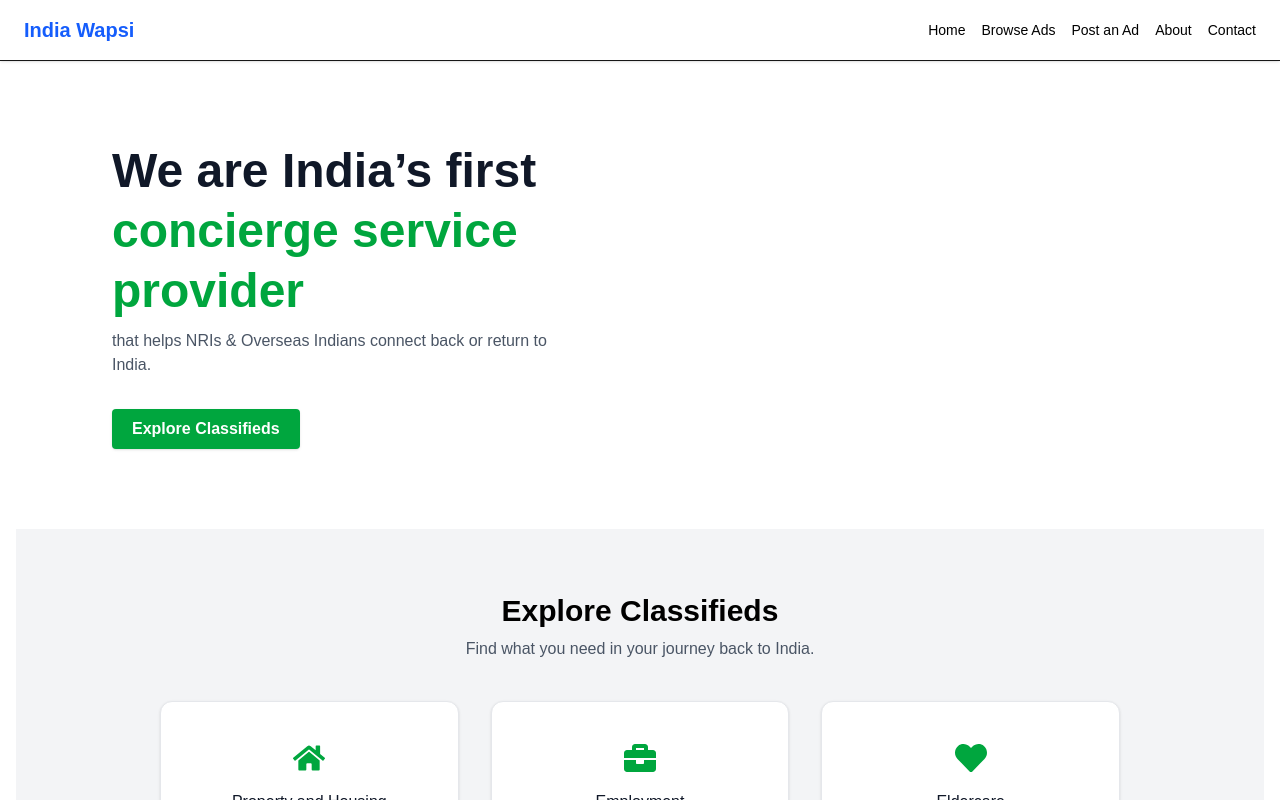
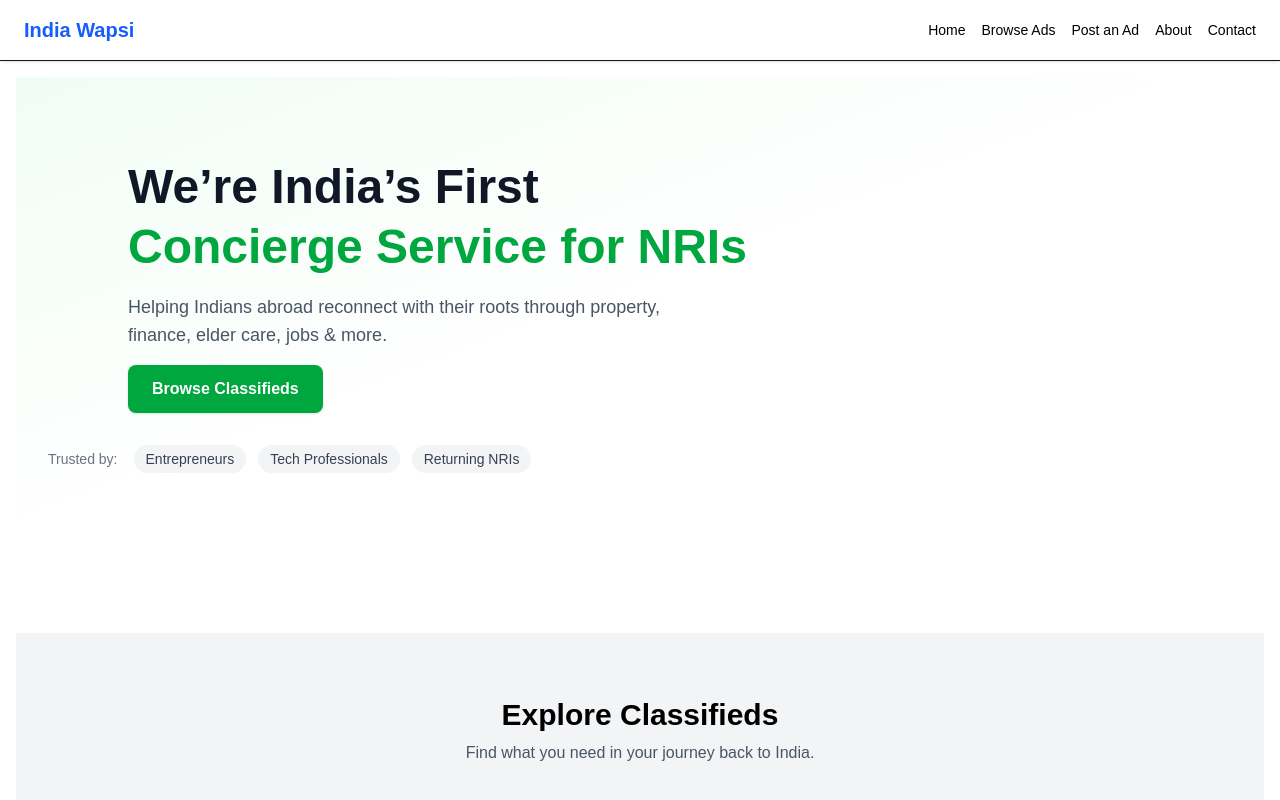
Before and after one commit to indiawapsi/india-wapsi-listings, a Next.js app: page / in a window 1280 px wide. Shown: the top 800 px of the page. Built offline with nearby package versions, Linux system fonts and the light colour scheme.

Commit message:
updated homepages ui and added trusted by badges

```diff
--- a/app/page.tsx
+++ b/app/page.tsx
@@ -6,7 +6,7 @@
   return (
     <div className="min-h-screen flex flex-col bg-white">
       {/* Hero Section */}
-      <section className="flex flex-col items-start max-w-3xl mt-16 px-8 ml-0 sm:ml-16">
+      {/* <section className="flex flex-col items-start max-w-3xl mt-16 px-8 ml-0 sm:ml-16">
         <h1 className="text-4xl sm:text-5xl font-extrabold text-gray-900 leading-tight mb-2 text-left">
           We are India’s first <br />
           <span className="text-green-600">concierge service<br />provider</span>
@@ -17,7 +17,37 @@
         <Link href="/browse" className="bg-green-600 hover:bg-green-700 text-white font-semibold px-5 py-2 rounded mt-2 shadow text-left">
           Explore Classifieds
         </Link>
-      </section>
+      </section> */}
+      <section className="relative bg-gradient-to-br from-green-50 via-white to-white py-20 px-8">
+  <div className="max-w-5xl mx-auto flex flex-col gap-4">
+    <h1 className="text-4xl sm:text-5xl font-extrabold text-gray-900 leading-tight">
+      We’re India’s First<br />
+      <span className="text-green-600">Concierge Service for NRIs</span>
+    </h1>
+    <p className="text-gray-600 text-lg max-w-xl">
+      Helping Indians abroad reconnect with their roots through property, finance, elder care, jobs & more.
+    </p>
+    <Link
+      href="/browse"
+      className="bg-green-600 hover:bg-green-700 text-white font-semibold px-6 py-3 rounded-lg shadow w-fit"
+    >
+      Browse Classifieds
+    </Link>
+  </div>
+
+
+  {/* Trusted by badges */}
+<div className="mt-8 flex flex-wrap items-center gap-4">
+  <span className="text-gray-500 text-sm">Trusted by:</span>
+  <div className="flex flex-wrap gap-3 text-sm font-medium text-gray-700">
+    <span className="bg-gray-100 px-3 py-1 rounded-full">Entrepreneurs</span>
+    <span className="bg-gray-100 px-3 py-1 rounded-full">Tech Professionals</span>
+    <span className="bg-gray-100 px-3 py-1 rounded-full">Returning NRIs</span>
+  </div>
+</div>
+
+</section>
+
 
       {/* Explore Classifieds Section */}
       <section id="classifieds" className="w-full bg-gray-100 py-16 mt-20">
```
